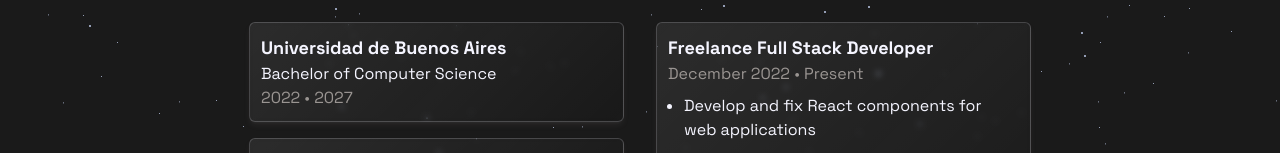
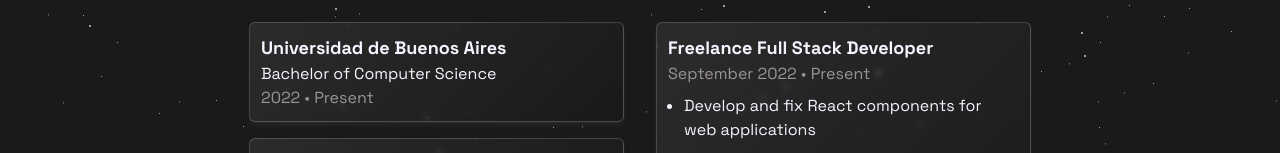
Before and after one commit to valentinbegnis/portfolio, a Next.js app: page /about in a window 1280 px wide. Shown: the part 616-769 px from the top of the page. Built offline with nearby package versions, Linux system fonts and the light colour scheme.

Commit message:
Change About page work experience and education date

```diff
--- a/app/about/page.tsx
+++ b/app/about/page.tsx
@@ -41,10 +41,6 @@
     label: 'Docker',
     icon: <DockerIcon width={42} height={42} className="text-[#24b8eb]" />,
   },
-  // {
-  //   label: 'C#',
-  //   icon: <HTMLIcon width={42} height={42} className="text-nebula" />,
-  // },
   {
     label: 'Python',
     icon: <PythonIcon width={42} height={42} />,
@@ -56,7 +52,7 @@
     institution: 'Universidad de Buenos Aires',
     title: 'Bachelor of Computer Science',
     startDate: '2022',
-    endDate: '2027',
+    endDate: 'Present',
     route: 'https://exactas.uba.ar/ensenanza/carreras-de-grado/ciencias-de-la-computacion',
   },
   {
@@ -78,7 +74,7 @@
 const workExperience = [
   {
     role: 'Freelance Full Stack Developer',
-    startDate: 'December 2022',
+    startDate: 'September 2022',
     endDate: 'Present',
     tasks: [
       'Develop and fix React components for web applications',
```
